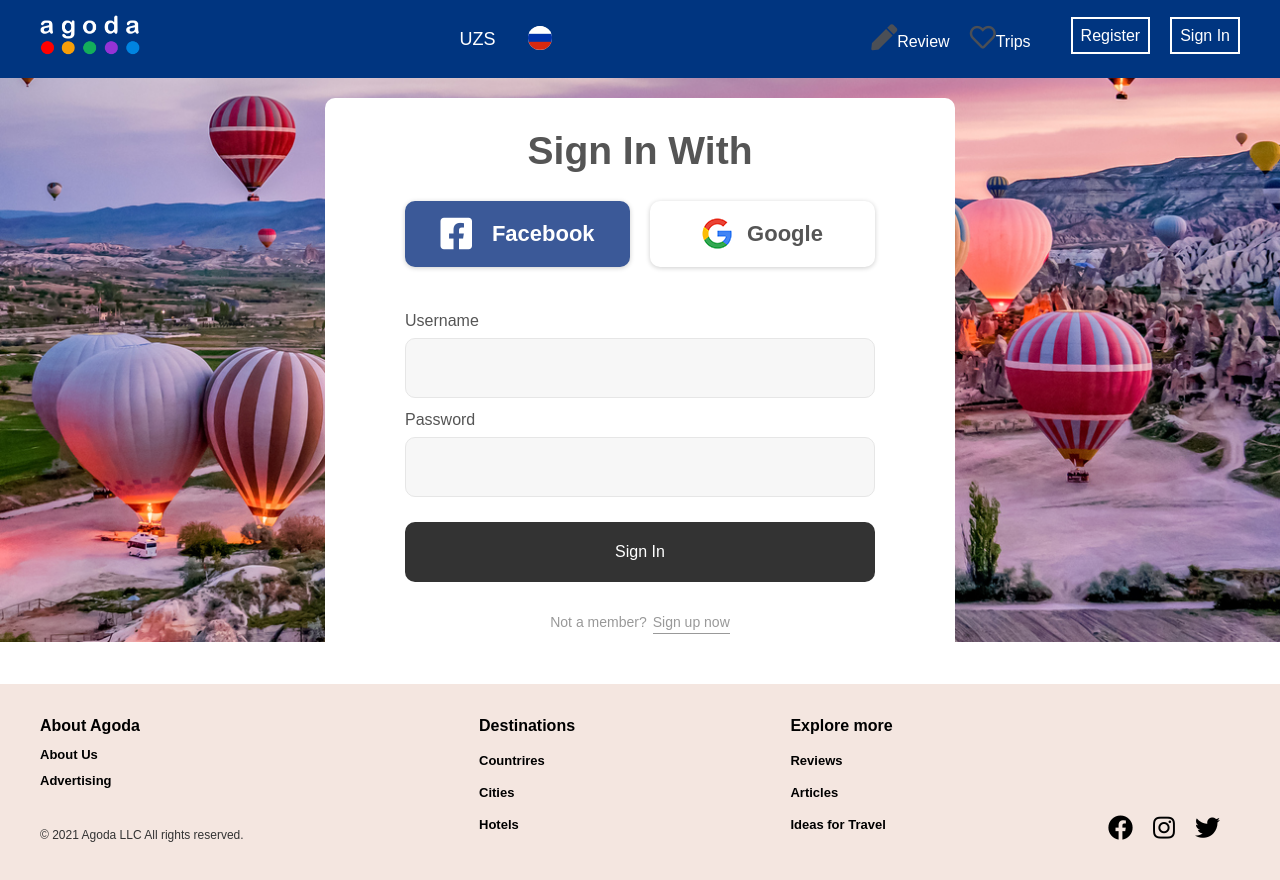
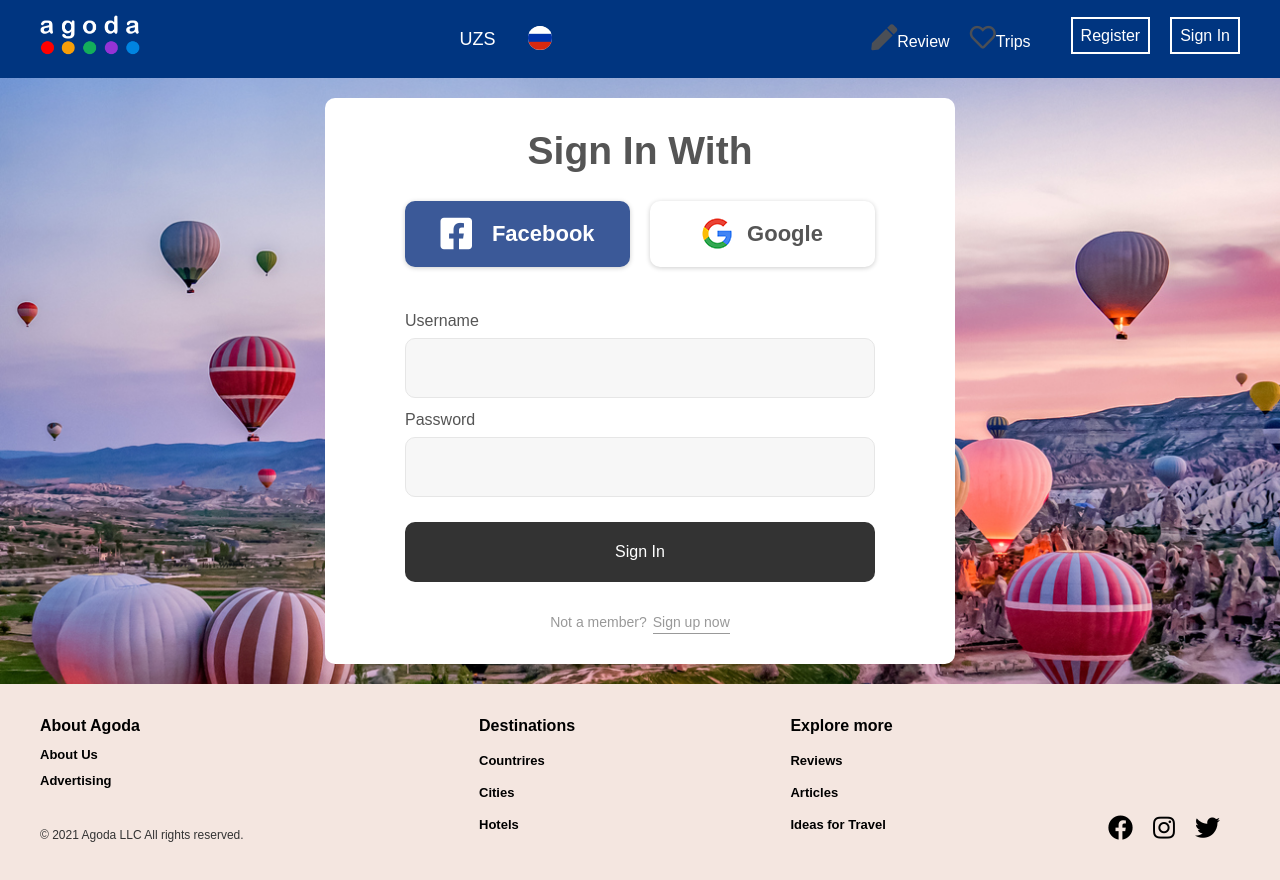
Before and after one commit to faithpacifica/Booking, a React (Create React App) app: page /sign-in in a window 1280 px wide. Built offline with nearby package versions, Linux system fonts and the light colour scheme; a web font is replaced by a local one.

Commit message:
signInPageni orqa rasmidigi muammoni hal qildim

```diff
--- a/public/css/main.css
+++ b/public/css/main.css
@@ -54,6 +54,6 @@
     background-image: url(../img/sign-in-bg.jpg);
     background-repeat: no-repeat;
     background-size: cover;
-    background-position: top -240px center;
+    background-position: top center;
     /* height: 80vh; */
   }
```
